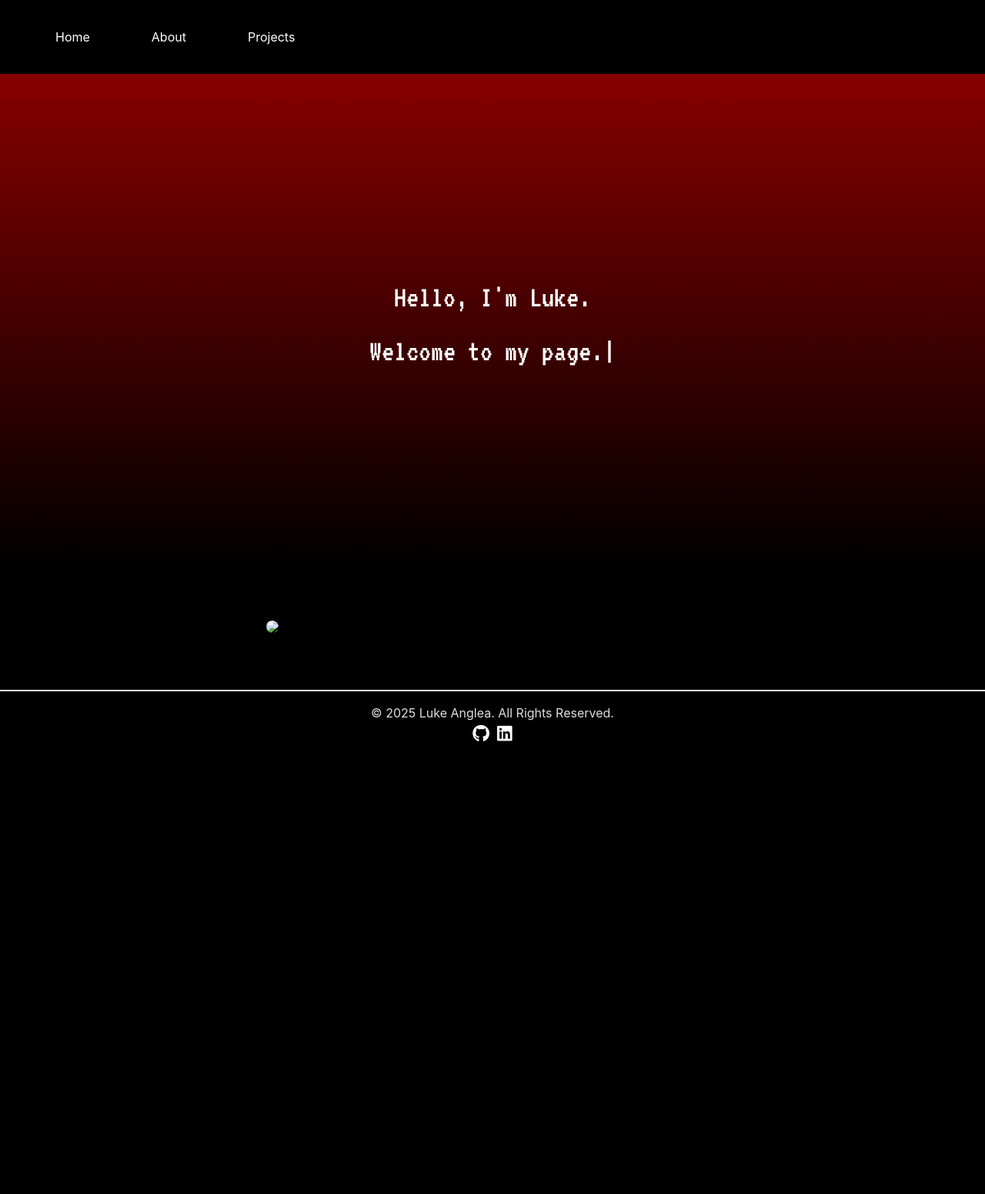
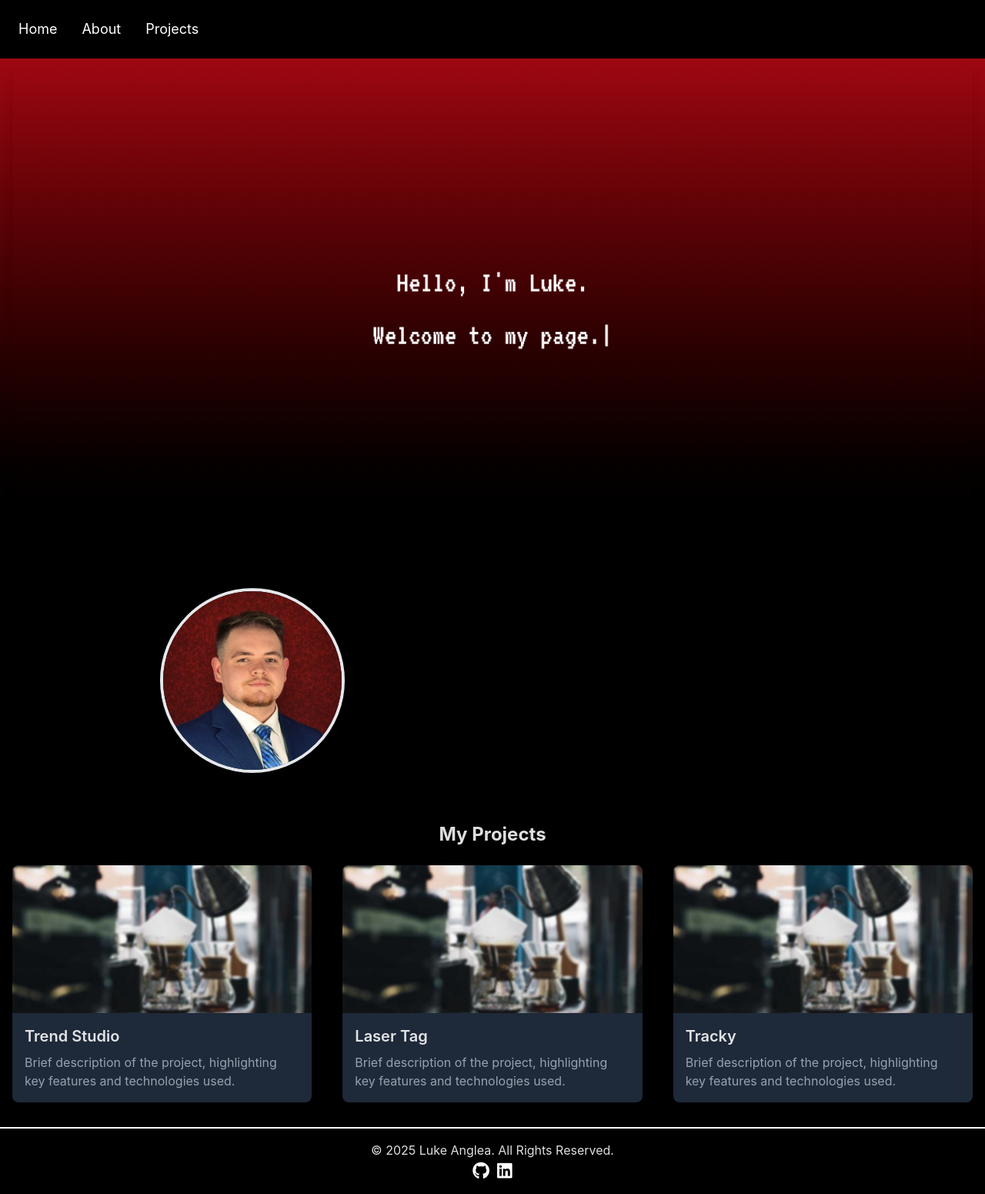
Before and after one commit to LukeDaNuke456/luke-portfolio, a website built with Vite: page index.html in a window 1280 px wide. Shown: the whole page at 77% size. Before the commit the page ends 983 px from the top, so only its background shows below. Built offline with nearby package versions, Linux system fonts and the light colour scheme; files whose address does not match are found by name.

Commit message:
added tailwind and projects section, revised and removed some code.

```diff
--- a/index.html
+++ b/index.html
@@ -17,41 +17,40 @@
     <meta name="viewport" content="width=device-width, initial-scale=1.0" />
     <title>Luke Anglea</title>
   </head>
-
   <body>
-    <header>
-      <div class="container">
-        <nav class="navbar">
-          <div id="hamburger" class="hamburger">
-            <div class="bar"></div>
-            <div class="bar"></div>
-            <div class="bar"></div>
+    <header class="bg-black text-white">
+      <div class="w-full p-0 m-0">
+        <nav class="flex items-center justify-between px-6 py-6">
+          <div id="hamburger" class="space-y-1 cursor-pointer md:hidden">
+            <div class="w-8 h-1 bg-white"></div>
+            <div class="w-8 h-1 bg-white"></div>
+            <div class="w-8 h-1 bg-white"></div>
           </div>
-          <ul class="navbar-list" id="navbar-list">
-            <li class="navbar-item"><a href="#">Home</a></li>
-            <li class="navbar-item"><a href="#">About</a></li>
-            <li class="navbar-item"><a href="#">Projects</a></li>
+          <ul id="navbar-list" class="hidden md:flex space-x-8 text-lg">
+            <li class="hover:text-gray-300"><a href="#">Home</a></li>
+            <li class="hover:text-gray-300"><a href="#">About</a></li>
+            <li class="hover:text-gray-300"><a href="#">Projects</a></li>
           </ul>
         </nav>
       </div>
     </header>
-
-    <section class="canvas-section">
-      <div class="container">
-        <canvas id="myCanvas"></canvas>
+    <section class="canvas-section flex justify-center items-center h-screen bg-gradient-to-b from-red-800 to-black">
+      <div class="container mx-auto p-4">
+        <canvas id="myCanvas" class="block p-0 m-0 w-full h-full rounded-lg shadow-lg bg-transparent"></canvas>
       </div>
     </section>
-
-    <section class="about-section">
-      <div class="about-container">
-        <div class="about-profile-picture">
+    <section class="py-8 bg-black">
+      <div class="max-w-4xl mx-auto p-4 rounded-xl">
+        <div class="flex flex-col md:flex-row items-center gap-32">
+          <div class="w-60 h-60 rounded-full overflow-hidden shadow-lg border-4 border-gray-200">
             <img
-            class="profile-picture"
-            src="/src/assets/images/exampleprofpic.jpg"
+              class="object-cover w-full h-full"
+              src="/src/assets/images/ProfessionalProfilePic.jpeg"
+              alt="Profile Picture"
             />
           </div>
-        <div class="about-text">
-          <div id="markdown-content">
+          <div class="flex-1 px-4">
+            <div id="markdown-content" class="prose">
               <zero-md src="src/assets/markdown/aboutMe.md">
                 <template>
                   <style>
@@ -61,6 +60,35 @@
                   </style>
                 </template>
               </zero-md>
+            </div>
+          </div>
+        </div>
+      </div>
+    </section>
+    <section class="py-4 mb-4 px-2">
+      <div class="container mx-auto px-2">
+        <h2 class="text-2xl font-bold text-center mb-6">My Projects</h2>
+        <div class="grid gap-4 sm:gap-6 md:gap-8 lg:gap-10 sm:grid-cols-1 md:grid-cols-2 lg:grid-cols-3">
+          <div class="rounded-lg bg-gray-800 shadow-md hover:shadow-xl transition-shadow duration-300">
+            <img class="w-full h-48 object-cover rounded-t-lg" src="/src/assets/images/fillerImage.jpg" alt="Project 1">
+            <div class="p-4">
+              <h3 class="text-xl font-semibold mb-2">Trend Studio</h3>
+              <p class="text-gray-400">Brief description of the project, highlighting key features and technologies used.</p>
+            </div>
+          </div>
+          <div class="rounded-lg bg-gray-800 shadow-md hover:shadow-xl transition-shadow duration-300">
+            <img class="w-full h-48 object-cover rounded-t-lg" src="/src/assets/images/fillerImage.jpg" alt="Project 2">
+            <div class="p-4">
+              <h3 class="text-xl font-semibold mb-2">Laser Tag</h3>
+              <p class="text-gray-400">Brief description of the project, highlighting key features and technologies used.</p>
+            </div>
+          </div>
+          <div class="rounded-lg bg-gray-800 shadow-md hover:shadow-xl transition-shadow duration-300">
+            <img class="w-full h-48 object-cover rounded-t-lg" src="/src/assets/images/fillerImage.jpg" alt="Project 3">
+            <div class="p-4">
+              <h3 class="text-xl font-semibold mb-2">Tracky</h3>
+              <p class="text-gray-400">Brief description of the project, highlighting key features and technologies used.</p>
+            </div>
           </div>
         </div>
       </div>
--- a/package.json
+++ b/package.json
@@ -14,7 +14,9 @@
     "vite": "^6.1.0"
   },
   "dependencies": {
+    "@tailwindcss/vite": "^4.1.5",
     "marked": "^15.0.7",
+    "tailwind": "^4.0.0",
     "zero-md": "^3.1.7"
   }
 }
--- a/src/assets/markdown/aboutMe.md
+++ b/src/assets/markdown/aboutMe.md
@@ -8,8 +8,7 @@ Hello! I'm Luke, and I'm currently writing this introduction in markdown format
 - **University of Arkansas**, B.A. in Computer Science, Class of 2023
 
 ### Professional Experience
-
+- **Gateway Apps**, Software Engineer I _(December 2024 - Present)_
+- **Dillard's, Inc.**, Programmer / Analyst _(May 2023 - December 2024)_
+- **Field Agent, LLC**, Software Engineering Intern _(May 2022 - August 2022)_
 - **University of Arkansas System**, IT Intern _(July 2021 - May 2022)_
-- **Field Agent, LLC**, Software Engineering Intern _(May 2022 - August 2022)_
-- **Dillard's, Inc.**, Programmer / Analyst _(May 2023 - December 2024)_
-- **Gateway Apps**, Software Engineer I _(December 2024 - Present)_
--- a/src/styles/canvas.css
+++ /dev/null
@@ -1,16 +0,0 @@
-.canvas-section {
-  display: flex;
-  background-image: linear-gradient(
-    to bottom,
-    rgb(135, 0, 0),
-    rgb(0, 0, 0) 100%
-  );
-  justify-content: center;
-  align-items: center;
-}
-
-#myCanvas {
-  display: block;
-  padding: 0;
-  margin: 0;
-}
--- a/src/styles/navbar.css
+++ /dev/null
@@ -1,127 +0,0 @@
-/* Main navbar styles */
-.navbar {
-  color: white;
-  background-color: black;
-  position: relative; /* So the dropdown positions correctly */
-  z-index: 1000; /* Ensures navbar stays above content */
-}
-
-/* Navbar list styles */
-.navbar .navbar-list {
-  justify-content: start;
-  padding: 0;
-  margin: 0;
-  list-style: none;
-  transition:
-    max-height 0.3s ease-in-out,
-    opacity 0.3s ease-in-out;
-  overflow: hidden; /* Prevents content from spilling */
-}
-
-.navbar .navbar-list .navbar-item {
-  margin: 10px;
-  padding: 10px 30px;
-}
-
-.navbar .navbar-list .navbar-item:hover {
-  background-color: rgb(60, 60, 60);
-  cursor: pointer;
-  border-radius: 2px;
-}
-
-.navbar .navbar-list .navbar-item a {
-  text-decoration: none;
-  color: inherit;
-  font-size: medium;
-}
-
-.navbar .navbar-list .navbar-item a:visited {
-  color: inherit;
-}
-
-.hamburger {
-  display: none;
-  flex-direction: column;
-  cursor: pointer;
-  width: 30px;
-  height: 25px;
-  justify-content: space-between;
-}
-
-.hamburger .bar {
-  width: 100%;
-  height: 5px;
-  background-color: #fff;
-  border-radius: 5px;
-}
-
-/* Mobile & Tablet: Up to 768px */
-@media (max-width: 768px) {
-  .navbar {
-    flex-direction: column;
-    padding: 0;
-    background-color: transparent;
-  }
-
-  .navbar-list {
-    display: flex;
-    flex-direction: column;
-    align-items: center;
-    width: 100%;
-    overflow: hidden;
-    position: absolute;
-    top: calc(100% + 1rem);
-    left: 0;
-    background-color: black;
-    border-bottom: 2px solid white;
-    border-top: 2px solid white;
-    padding: 1rem 0;
-    max-height: 0; /* Initially hidden */
-    opacity: 0;
-    transition:
-      max-height 0.4s ease-in-out,
-      opacity 0.4s ease-in-out;
-  }
-
-  .navbar-item {
-    margin: 0.5rem 0;
-    padding: 0.5rem;
-    text-align: center;
-  }
-
-  .navbar-item a {
-    font-size: 16px;
-  }
-
-  .navbar-list.show {
-    max-height: 500px;
-    opacity: 1;
-  }
-
-  .hamburger {
-    display: flex;
-    margin: 1rem 0.5rem;
-  }
-}
-
-/* Large screens (desktops) */
-@media (min-width: 769px) {
-  .navbar {
-    flex-direction: row;
-    padding: 1rem 2rem;
-  }
-
-  .navbar-list {
-    display: flex;
-    flex-direction: row;
-    align-items: center;
-    justify-content: flex-start;
-    margin: 0;
-    max-height: none;
-    opacity: 1;
-  }
-
-  .navbar-item {
-    margin: 0 1rem;
-  }
-}
--- a/src/styles/style.css
+++ b/src/styles/style.css
@@ -1,3 +1,5 @@
+@import "tailwindcss";
+
 :root {
   font-family: Inter, system-ui, Avenir, Helvetica, Arial, sans-serif;
   line-height: 1.5;
--- a/vite.config.js
+++ b/vite.config.js
@@ -1,5 +1,8 @@
-import { defineConfig } from "vite";
+import { defineConfig } from "vite"
+import tailwindcss from '@tailwindcss/vite'
 
 export default defineConfig({
-  plugins: [],
+  plugins: [
+    tailwindcss(),
+  ],
 });
```
Also changed, not shown: src/assets/images/ProfessionalProfilePic.jpeg (added), src/assets/images/fillerImage.jpg (added), 1 other file. Lines whose indentation alone changed are shown as unchanged.
